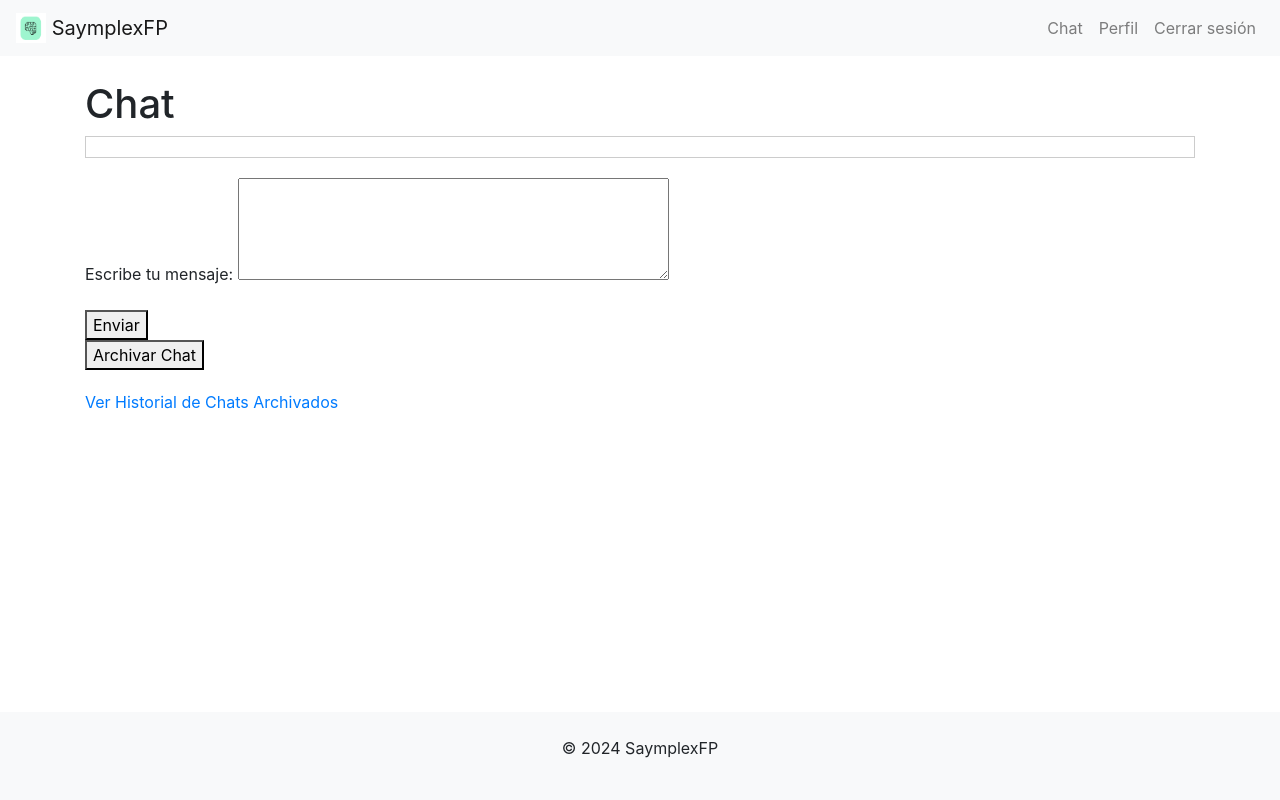
After one commit to marrocrod/TFG, a Django app: page /chat/1/ in a window 1280 px wide. The commit adds this page. Run offline with Django 4.2, Linux system fonts and the light colour scheme; a user stored in the database is signed in; data comes from the database, SQL or seed files in the repository; parts of the project's set-up code (start-up, migrations or seed data) failed here and were passed over; some libraries are stand-ins or nearby versions.

Commit message:
API integrada y chat con funcionalidades

```diff
--- a/TrabajoFinGrado/admin/settings.py
+++ b/TrabajoFinGrado/admin/settings.py
@@ -138,4 +138,4 @@ LOGIN_URL = 'login'
 
 AUTH_USER_MODEL = 'main.User'
 
-OPENAI_API_KEY = os.getenv("OPENAI_API_KEY", "tu_clave_api_aqui")
+OPENAI_API_KEY = os.getenv("OPENAI_API_KEY", "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")
--- a/TrabajoFinGrado/main/forms.py
+++ b/TrabajoFinGrado/main/forms.py
@@ -11,3 +11,7 @@ class UserProfileForm(forms.ModelForm):
     class Meta:
         model = User
         fields = ['username', 'email', 'phone', 'degree']  # Añade otros campos que quieras que el usuario pueda editar
+
+
+class ChatForm(forms.Form):
+    user_input = forms.CharField(widget=forms.Textarea(attrs={'rows': 4}), label='Escribe tu mensaje')
--- a/TrabajoFinGrado/main/models.py
+++ b/TrabajoFinGrado/main/models.py
@@ -1,6 +1,10 @@
 from django.db import models
 from django.contrib.auth.models import AbstractUser
 from django.db.models import Q
+import json
+from datetime import datetime
+
+
 
 class User(AbstractUser):
     phone = models.CharField(max_length=15, blank=True, null=True)
@@ -107,6 +111,39 @@ class Chat(models.Model):
     chat_id = models.AutoField(primary_key=True)
     student = models.ForeignKey(User, on_delete=models.CASCADE, related_name='chats', limit_choices_to=Q(user_type='Student'))
     url = models.URLField()
+    conversation = models.TextField(default="")
+    is_archived = models.BooleanField(default=False)
+    last_activity = models.DateTimeField(auto_now=True)  # Se actualiza con cada mensaje nuevo
+
+    def add_message(self, role, content):
+        # Cargar la conversación existente
+        if self.conversation:
+            convo = json.loads(self.conversation)
+        else:
+            convo = []
+
+        # Imprimir la conversación antes de agregar el nuevo mensaje
+        print(f"Conversation before adding new message: {convo}")
+
+        convo.append({"role": role, "content": content})
+
+        # Convertir de nuevo la lista a JSON y guardar en la conversación
+        self.conversation = json.dumps(convo)
+
+        # Imprimir la conversación después de agregar el nuevo mensaje
+        print(f"Updated conversation: {self.conversation}")
+
+        # Actualizar la última actividad
+        self.last_activity = datetime.now()
+
+        # Guardar el modelo para persistir los cambios
+        self.save()
+
+
+    def get_conversation(self):
+        if self.conversation:
+            return json.loads(self.conversation)
+        return []
 
     def __str__(self):
         return f"Chat with {self.student.username}"
--- a/TrabajoFinGrado/main/templates/base.html
+++ b/TrabajoFinGrado/main/templates/base.html
@@ -22,6 +22,14 @@
         </button>
         <div class="collapse navbar-collapse" id="navbarNav">
             <ul class="navbar-nav ml-auto">
+                {% if user.is_authenticated and user.user_type == "Student" %}
+                <li class="nav-item">
+                    <a class="nav-link" href="{% url 'chat_default' %}">Chat</a>
+                </li>
+
+
+                {% endif %}
+
                 {% if user.is_authenticated %}
                     <li class="nav-item">
                         <a class="nav-link" href="{% url 'user_profile' %}">Perfil</a>
--- /dev/null
+++ b/TrabajoFinGrado/main/templates/chat.html
@@ -0,0 +1,34 @@
+{% extends "base.html" %}
+
+{% block title %}Chat{% endblock %}
+
+{% block content %}
+<h1>Chat</h1>
+
+<!-- Contenedor para la conversación con scroll si es necesario -->
+<div style="max-height: 400px; overflow-y: auto; border: 1px solid #ccc; padding: 10px; margin-bottom: 20px;">
+    {% for message in chat.get_conversation %}
+        <p><strong>{{ message.role }}:</strong> {{ message.content }}</p>
+    {% endfor %}
+</div>
+
+<form method="post">
+    {% csrf_token %}
+    {{ form.as_p }}
+    <button type="submit">Enviar</button>
+</form>
+
+{% if not chat.is_archived %}
+    <!-- Botón para archivar el chat -->
+    <form method="post" action="{% url 'archive_chat' chat.chat_id %}">
+        {% csrf_token %}
+        <button type="submit">Archivar Chat</button>
+    </form>
+{% endif %}
+
+<!-- Enlace al historial de chats archivados -->
+<div style="margin-top: 20px;">
+    <a href="{% url 'archived_chats_list' %}">Ver Historial de Chats Archivados</a>
+</div>
+
+{% endblock %}
--- a/TrabajoFinGrado/main/urls.py
+++ b/TrabajoFinGrado/main/urls.py
@@ -14,8 +14,13 @@ urlpatterns = [
     path('logout/', auth_views.LogoutView.as_view(next_page='home'), name='logout'),
     path('user_profile/', user_profile, name='user_profile'),
     path('profile/edit/', edit_profile, name='edit_profile'),
+    path('chat/<int:chat_id>/', chat_view, name='chat'),  # Ruta con chat_id
+    path('chat/', chat_view, name='chat_default'),        # Ruta sin chat_id
+    path('chat/archived/<int:chat_id>/', archived_chat_view, name='archived_chat'),
+    path('chat/archive/<int:chat_id>/', archive_chat, name='archive_chat'),
+    path('chats/archived/', archived_chats_list, name='archived_chats_list'),  # Lista de chats archivados
+]
 
 
-]
 if settings.DEBUG:
     urlpatterns += static(settings.STATIC_URL, document_root=settings.STATICFILES_DIRS)
--- a/TrabajoFinGrado/main/views.py
+++ b/TrabajoFinGrado/main/views.py
@@ -1,7 +1,18 @@
-from django.shortcuts import render, redirect
+from django.shortcuts import render, redirect, get_object_or_404
 from django.contrib.auth.decorators import login_required
-from .forms import UserRegistrationForm, UserProfileForm
+from django.urls import reverse
 from django.contrib.auth.views import LoginView
+from django.conf import settings
+from django.http import HttpResponseForbidden
+
+from .forms import UserRegistrationForm, UserProfileForm, ChatForm
+from .models import Chat
+
+import openai
+import json
+
+
+
 
 
 def home(request):
@@ -70,7 +81,6 @@ class CustomLoginView(LoginView):
 def user_profile(request):
     user = request.user
 
-    # Determina el tipo de usuario para mostrar información específica
     if user.is_teacher:
         user_type = "Profesor"
     elif user.is_student:
@@ -93,8 +103,104 @@ def edit_profile(request):
         form = UserProfileForm(request.POST, instance=user)
         if form.is_valid():
             form.save()
-            return redirect('profile')  # Redirige al perfil del usuario tras guardar los cambios
+            return redirect('user_profile')  # Redirige al perfil del usuario tras guardar los cambios
     else:
         form = UserProfileForm(instance=user)
 
     return render(request, 'edit_profile.html', {'form': form})
+
+
+openai.api_key = settings.OPENAI_API_KEY
+
+@login_required
+def chat_view(request, chat_id=None):
+    if chat_id is None:
+        # Buscar la última conversación no archivada del usuario
+        chat = Chat.objects.filter(student=request.user, is_archived=False).order_by('-last_activity').first()
+
+        if chat:
+            # Si hay una conversación no archivada, redirigir a ella
+            return redirect('chat', chat_id=chat.chat_id)
+        else:
+            # Si todas las conversaciones están archivadas, crear una nueva conversación y redirigir a ella
+            chat = Chat.objects.create(student=request.user, conversation=json.dumps([]))
+            return redirect('chat', chat_id=chat.chat_id)
+    else:
+        chat = get_object_or_404(Chat, chat_id=chat_id)
+        print(f"Chat ID: {chat.chat_id}, Conversation at load: {chat.get_conversation()}")
+
+        if chat.is_archived:
+            # Si el chat está archivado, redirigir a la vista del chat archivado
+            return redirect('archived_chat', chat_id=chat_id)
+
+        if request.user != chat.student and request.user.user_type != 'Teacher':
+            return HttpResponseForbidden("No tienes permiso para acceder a este chat.")
+
+    if request.method == "POST":
+        form = ChatForm(request.POST)
+        if form.is_valid():
+            user_input = form.cleaned_data['user_input']
+            print(f"Chat ID: {chat.chat_id}, Conversation before adding user message: {chat.get_conversation()}")
+
+            chat.add_message(role="user", content=user_input)
+            print(f"Chat ID: {chat.chat_id}, Conversation after adding user message: {chat.get_conversation()}")
+
+            response = openai.ChatCompletion.create(
+                model="gpt-4o-mini",  # Asegúrate de utilizar el modelo correcto
+                messages=chat.get_conversation()
+            )
+            response_text = response['choices'][0]['message']['content']
+
+            chat.add_message(role="assistant", content=response_text)
+            print(f"Chat ID: {chat.chat_id}, Updated conversation after adding assistant response: {chat.get_conversation()}")
+
+    else:
+        form = ChatForm()
+
+    return render(request, 'chat.html', {'form': form, 'chat': chat})
+
+
+
+
+
+
+@login_required
+def archive_chat(request, chat_id):
+    chat = get_object_or_404(Chat, chat_id=chat_id)
+
+    # Verificar que solo el estudiante que creó el chat o un profesor puede archivarlo
+    if request.user != chat.student and request.user.user_type != 'Teacher':
+        return HttpResponseForbidden("No tienes permiso para archivar este chat.")
+
+    # Marcar el chat como archivado
+    chat.is_archived = True
+    chat.save()
+    return redirect('archived_chat', chat_id=chat.chat_id)
+
+@login_required
+def archived_chat_view(request, chat_id):
+    # Obtener el chat correspondiente al chat_id
+    chat = get_object_or_404(Chat, chat_id=chat_id)
+
+    # Verificar que el usuario sea el estudiante que creó el chat o un profesor
+    if request.user != chat.student and request.user.user_type != 'Teacher':
+        return HttpResponseForbidden("No tienes permiso para acceder a este chat.")
+
+    # Renderizar la conversación guardada
+    context = {
+        'chat': chat
+    }
+    return render(request, 'archived_chat.html', context)
+
+
+@login_required
+def archived_chats_list(request):
+    # Verificar si el usuario es un profesor
+    if request.user.user_type == 'Teacher':
+        # El profesor puede ver todos los chats archivados
+        chats = Chat.objects.filter(is_archived=True)
+    else:
+        # El estudiante solo puede ver sus propios chats archivados
+        chats = Chat.objects.filter(is_archived=True, student=request.user)
+
+    return render(request, 'archived_chats_list.html', {'chats': chats})
--- a/TrabajoFinGrado/students/urls.py
+++ /dev/null
@@ -1,6 +0,0 @@
-from django.urls import path
-from .views import student_profile
-
-urlpatterns = [
-    path('profile/', student_profile, name='profile'),
-]
```
Also changed, not shown: TrabajoFinGrado/main/templates/archived_chat.html (added, +16 -0 lines), TrabajoFinGrado/main/templates/archived_chats_list.html (added, +20 -0 lines), TrabajoFinGrado/db.sqlite3, TrabajoFinGrado/main/migrations/0001_initial.py (deleted).
